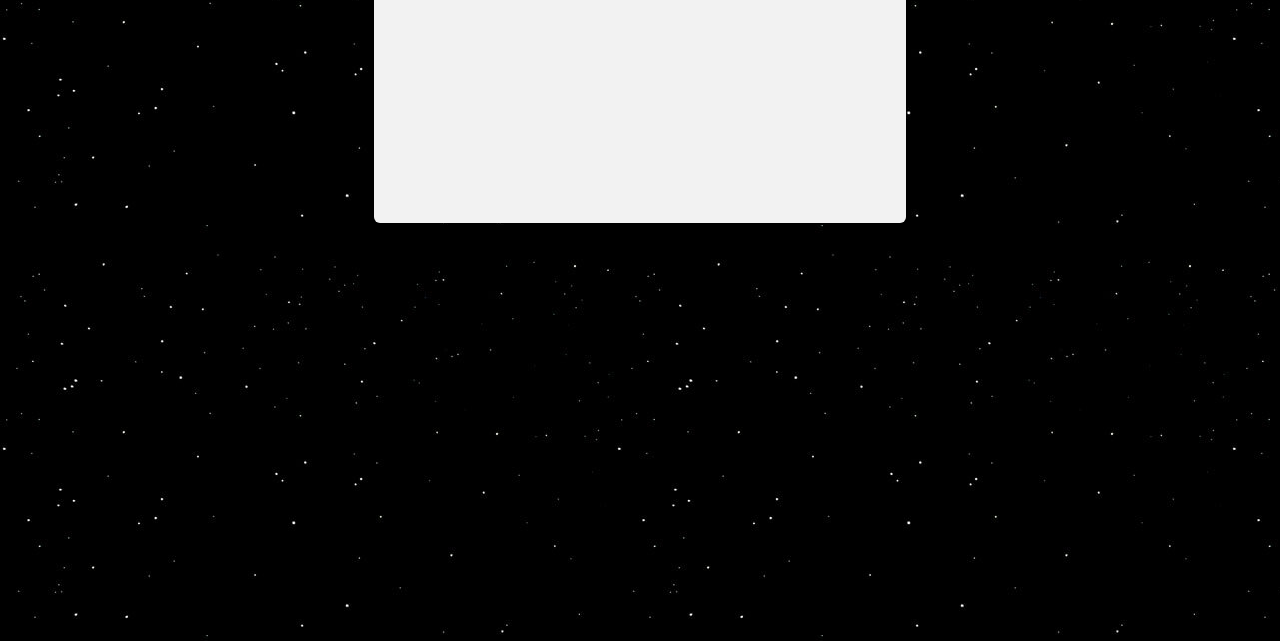
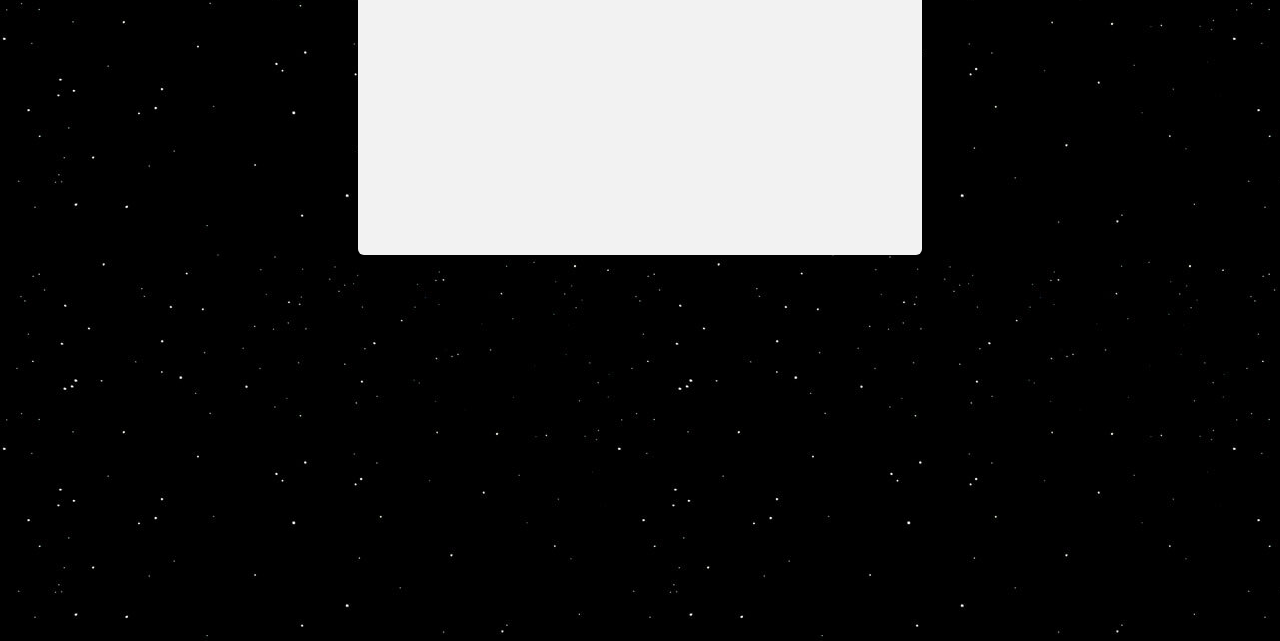
Before and after one commit to SchoolOfCode/national-project-week-repo-2-the-fantastic-4-n-j-c-c, a React app in the folder random-name-generator/: page / in a window 1280 px wide. Shown: the part 159-800 px from the top of the page. Built offline with nearby package versions, Linux system fonts and the light colour scheme.

Commit message:
logo removed

```diff
--- a/random-name-generator/public/index.html
+++ b/random-name-generator/public/index.html
@@ -9,7 +9,7 @@
       name="description"
       content="Web site created using create-react-app"
     />
-    <link rel="apple-touch-icon" href="%PUBLIC_URL%/logo192.png" />
+
     <link rel="manifest" href="%PUBLIC_URL%/manifest.json" />
 
 
--- a/random-name-generator/src/components/Card/Card.css
+++ b/random-name-generator/src/components/Card/Card.css
@@ -4,6 +4,6 @@
   border-radius: 6px;
   width: 500px;
   height: 350px;
-  padding: 1rem;
+  padding: 2rem;
   margin: auto;
 }
```
